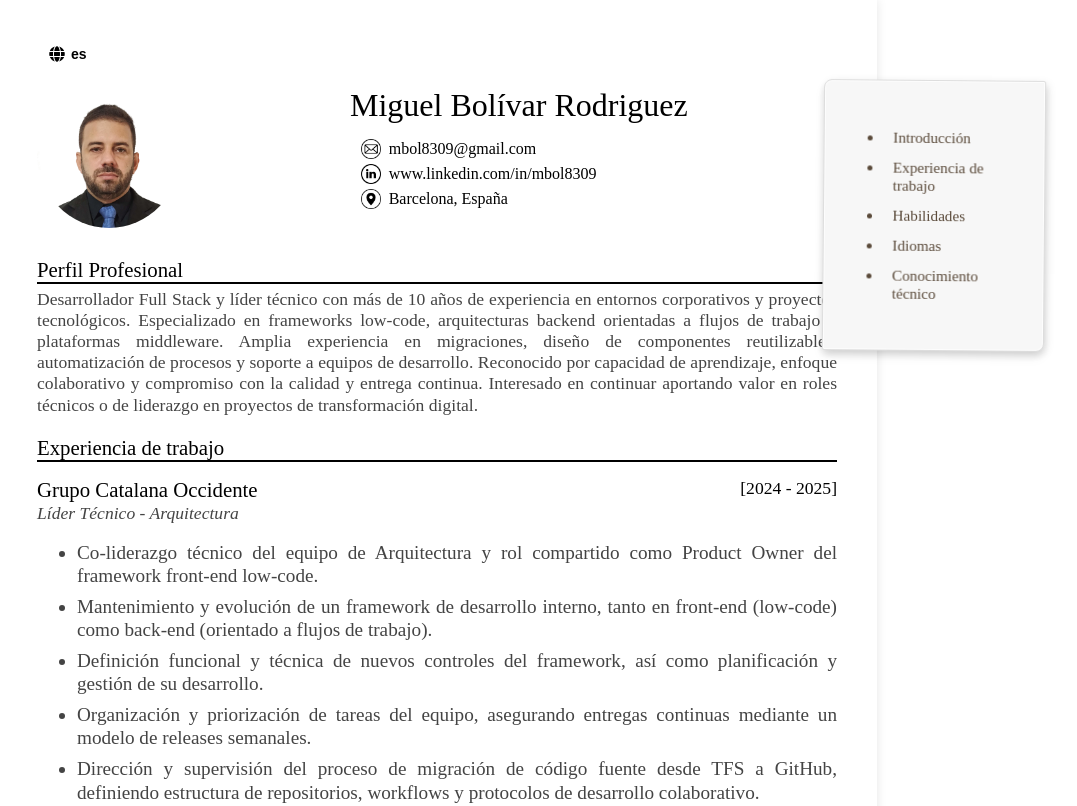
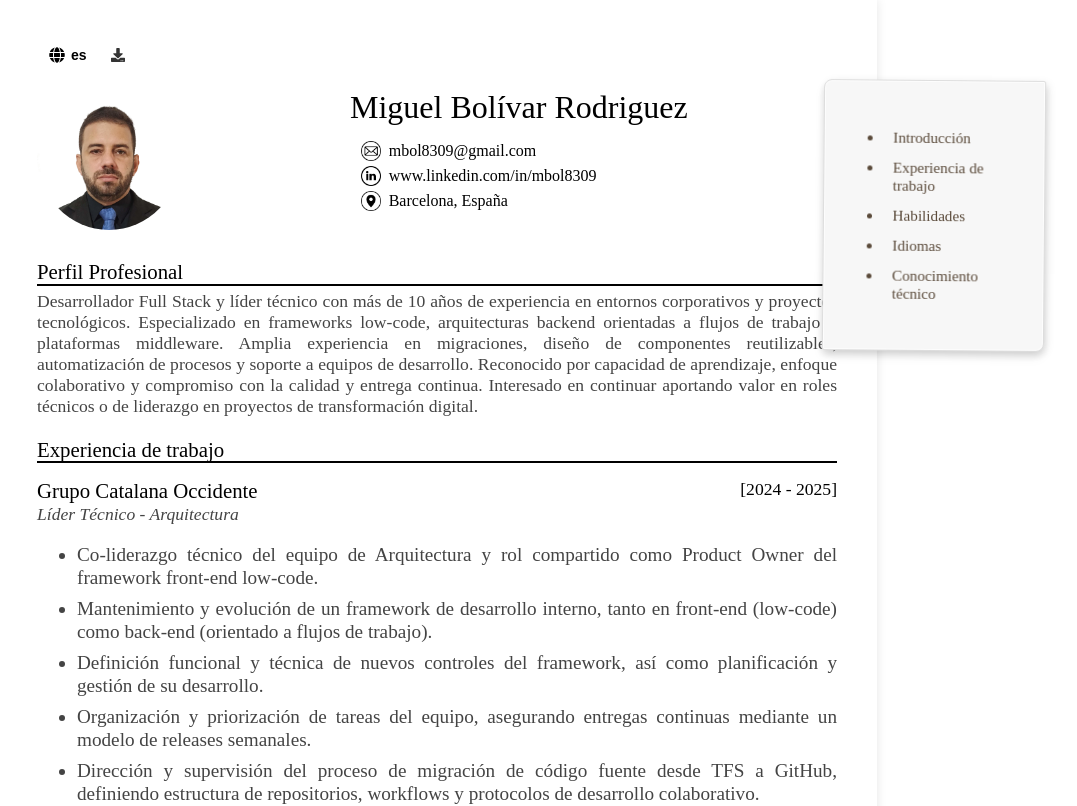
Before and after one commit to mbol8309/react-cv, a React (Vite) app: page / in a window 1280 px wide. Shown: the top 806 px of the page, without its empty margins (203-1280 px from the left). Built offline with nearby package versions, Linux system fonts and the light colour scheme.

Commit message:
imprimir pdf

```diff
--- a/package.json
+++ b/package.json
@@ -1,7 +1,7 @@
 {
   "name": "react-cv",
   "private": true,
-  "version": "0.1.0",
+  "version": "0.1.2",
   "type": "module",
   "homepage": "https://mbol8309.github.io/react-cv/",
   "scripts": {
@@ -15,8 +15,9 @@
     "deploy": "gh-pages -d dist"
   },
   "dependencies": {
-    "@react-pdf/renderer": "^4.3.0",
+    "html2canvas": "^1.4.1",
     "i18next": "^25.3.4",
+    "jspdf": "^3.0.1",
     "react": "^19.1.1",
     "react-dom": "^19.1.1",
     "react-i18next": "^15.6.1",
--- a/src/App.jsx
+++ b/src/App.jsx
@@ -1,4 +1,4 @@
-import React, { useMemo, useState } from 'react';
+import React, { useMemo, useRef, useState } from 'react';
 import cvESData from './data/cv.es.json';
 import cvENData from './data/cv.en.json';
 
@@ -15,7 +15,10 @@ import IndiceFlotante from './components/IndiceFlotante';
 import ScrollToTop from './components/ScrollToTop';
 import LanguageSwitcher from './components/LanguageSwitcher';
 import { useTranslation } from 'react-i18next';
-
+import html2canvas from 'html2canvas';
+import { jsPDF } from 'jspdf';
+import { FaDownload } from 'react-icons/fa';
+import downloadPDF from './util/download';
 
 const cvData = {
     es: cvESData,
@@ -24,7 +27,8 @@ const cvData = {
 
 function App() {
     const { i18n, t } = useTranslation();
-    const lang =  i18n.language || 'es'; // Default to Spanish if no language is set
+    const lang = i18n.language || 'es'; // Default to Spanish if no language is set
+    const cvRef = useRef(null);
 
     const data = useMemo(() => {
         return cvData[lang] || cvData.es;
@@ -40,15 +44,22 @@ function App() {
 
         ]
     }, [t, lang]);
-
+    ;
 
     return (
         <div>
 
             <IndiceFlotante secciones={secciones} />
             <ScrollToTop />
-            <div className="cv-container">
+            <div className="cv-container" ref={cvRef}>
+                <div style={{ display: 'flex', flexDirection: 'row', alignItems: 'center' }}>
                     <LanguageSwitcher />
+                    <button
+                        onClick={()=>downloadPDF(data,lang)}
+                        className="no-print download-button"
+                    ><FaDownload />
+                    </button>
+                </div>
                 <header>
                     <ProfilePicture />
                     <div className="profile-info" id="introduccion">
--- a/src/components/LanguageSwitcher.jsx
+++ b/src/components/LanguageSwitcher.jsx
@@ -50,7 +50,7 @@ export default function LanguageSwitcher() {
 
   return (
     <div
-      className="language-switcher"
+      className="language-switcher no-print"
       ref={dropdownRef}
       onMouseLeave={handleMouseLeave}
       onMouseEnter={handleMouseEnter}
@@ -65,7 +65,7 @@ export default function LanguageSwitcher() {
       </button>
 
       {isOpen && (
-        <div className="language-dropdown">
+        <div className="language-dropdown no-print">
           {languages.map((lang) => (
             <button
               key={lang.code}
--- a/src/styles/main.less
+++ b/src/styles/main.less
@@ -2,6 +2,33 @@
 @import "sections.less";
 @import "scrolltotop.less";
 @import "languageswitcher.less";
+
+@media print {
+    * {
+        -webkit-print-color-adjust: exact !important;
+        print-color-adjust: exact !important;
+    }
+
+    body {
+        margin: 0;
+        padding: 0;
+        background: white !important;
+    }
+
+    .cv-container {
+        width: 100% !important;
+        margin: 0 !important;
+        padding: 0 !important;
+        box-shadow: none !important;
+    }
+
+    // Asegurar que los textos no se corten
+    .section-item,
+    .experience,
+    .education {
+        page-break-inside: avoid;
+    }
+}
 
 .cv-container {
     max-width: 800px;
@@ -43,7 +70,7 @@
 
         h3 {
             font-size: 1.3rem;
-            font-weight:400;
+            font-weight: 400;
             border-bottom: 2px solid #000;
             margin-bottom: 5px;
         }
--- a/src/styles/sections.less
+++ b/src/styles/sections.less
@@ -186,3 +186,41 @@
         }
     }
 }
+
+.download-button {
+
+    z-index: 100;
+
+    // Estilo minimalista
+    background: none;
+    border: none;
+    cursor: pointer;
+
+    // Icono + texto
+    display: flex;
+    align-items: center;
+    gap: 8px;
+    padding: 8px 12px;
+    background-color: fade(#ffffff, 85%);
+    transition: all 0.3s ease;
+    color: #333;
+    font-size: 14px;
+    font-weight: 500;
+
+    &:hover {
+        background-color: #ffffff;
+        transform: translate(0, -2px);
+        color: #000;
+
+        .pdf-icon {
+            fill: #0066cc;
+        }
+    }
+
+    .pdf-icon {
+        width: 18px;
+        height: 18px;
+        fill: #555;
+        transition: fill 0.3s ease;
+    }
+}
--- /dev/null
+++ b/src/util/download.js
@@ -0,0 +1,117 @@
+import html2canvas from "html2canvas";
+import jsPDF from "jspdf";
+import { useTranslation } from "react-i18next";
+
+const downloadPDF = async (data,lang) => {
+
+        // 1. Ocultar elementos no deseados
+        const noPrintElements = document.querySelectorAll('.no-print');
+        noPrintElements.forEach(el => el.style.visibility = 'hidden');
+
+        // Seleccionar todas las secciones del CV
+        const cvSections = document.querySelectorAll('.cv-container > section');
+        const pdf = new jsPDF('p', 'mm', 'a4');
+        const marginLeft = 30;
+        const pageWidth = 210 - (2 * marginLeft); // Ancho útil (210mm - 20mm de márgenes)
+        const pageHeight = 277; // Altura útil (297mm - 20mm de márgenes)
+
+        let currentY = 10; // Posición vertical inicial
+
+        // 3. Procesar Header
+        const header = document.querySelector('.cv-container > header');
+        if (header) {
+            const headerCanvas = await html2canvas(header, {
+                scale: 2,
+                windowHeight: header.scrollHeight,
+                backgroundColor: '#FFFFFF'
+            });
+            const headerHeight = (headerCanvas.height * pageWidth) / headerCanvas.width;
+
+            pdf.addImage(headerCanvas, 'PNG', marginLeft, currentY, pageWidth, headerHeight);
+            currentY += headerHeight + 5;
+        }
+
+        for (const element of cvSections) {
+
+            const h3nsections = element.querySelector('h3');
+            // Crear canvas para cada elemento (header o section)
+            const h3canvas = await html2canvas(h3nsections, {
+                scale: 2,
+                logging: false,
+                useCORS: true,
+                letterRendering: true,
+                backgroundColor: '#FFFFFF',
+                windowHeight: element.scrollHeight // Ajustar al alto del elemento
+            });
+            const h3Height = (h3canvas.height * pageWidth) / h3canvas.width;
+
+
+            const section_content = element.querySelector('.section-content');
+
+            const sectionitem = element.querySelectorAll('.section-item');
+            if (sectionitem.length === 0) { // si no hay items, usar el contenido de la sección
+                const sectionCanvas = await html2canvas(section_content, {
+                    scale: 2,
+                    logging: false,
+                    useCORS: true,
+                    letterRendering: true,
+                    backgroundColor: '#FFFFFF',
+                    windowHeight: element.scrollHeight // Ajustar al alto del elemento
+                });
+
+                const sectionHeight = (sectionCanvas.height * pageWidth) / sectionCanvas.width;
+
+
+
+                // Verificar si el elemento cabe en la página actual
+                if (currentY + sectionHeight + sectionHeight > pageHeight) {
+                    pdf.addPage(); // Nueva página si no cabe
+                    currentY = 10; // Resetear posición Y
+                }
+                //agrega h3
+                pdf.addImage(h3canvas, 'PNG', marginLeft, currentY, pageWidth, h3Height);
+                currentY += h3Height + (element.tagName === 'HEADER' ? 5 : 10);
+                //agrega content
+                pdf.addImage(sectionCanvas, 'PNG', marginLeft, currentY, pageWidth, sectionHeight);
+                currentY += sectionHeight + 5; // Menor espacio después del header
+            } else {
+                for (const items of sectionitem) {
+                    // Crear canvas para cada elemento (header o section)
+                    const canvas2 = await html2canvas(items, {
+                        scale: 2,
+                        logging: false,
+                        useCORS: true,
+                        letterRendering: true,
+                        backgroundColor: '#FFFFFF',
+                        windowHeight: element.scrollHeight // Ajustar al alto del elemento
+                    });
+
+                    const imgHeight2 = (canvas2.height * pageWidth) / canvas2.width;
+                    if (items == sectionitem[0]) {
+                        if (currentY + imgHeight2 + h3Height > pageHeight) {
+                            pdf.addPage(); // Nueva página si no cabe
+                            currentY = 10; // Resetear posición Y
+                        }
+                        pdf.addImage(h3canvas, 'PNG', marginLeft, currentY, pageWidth, h3Height);
+                        currentY += h3Height + (element.tagName === 'HEADER' ? 5 : 10);
+                    }
+                    // Verificar si el elemento cabe en la página actual
+                    if (currentY + imgHeight2 > pageHeight) {
+                        pdf.addPage(); // Nueva página si no cabe
+                        currentY = 10; // Resetear posición Y
+                    }
+
+                    pdf.addImage(canvas2, 'PNG', marginLeft, currentY, pageWidth, imgHeight2);
+                    currentY += imgHeight2 + (element.tagName === 'HEADER' ? 5 : 10); // Menor espacio después del header
+                }
+            }
+        }
+
+        // Restaurar elementos ocultos
+        noPrintElements.forEach(el => el.style.visibility = '');
+
+        pdf.save(`${data.name}_${lang}_CV.pdf`);
+
+}
+
+export default downloadPDF;
```
Also changed, not shown: 1 other file (tests, documents, lock files or other folders). Lines whose indentation alone changed are shown as unchanged.
